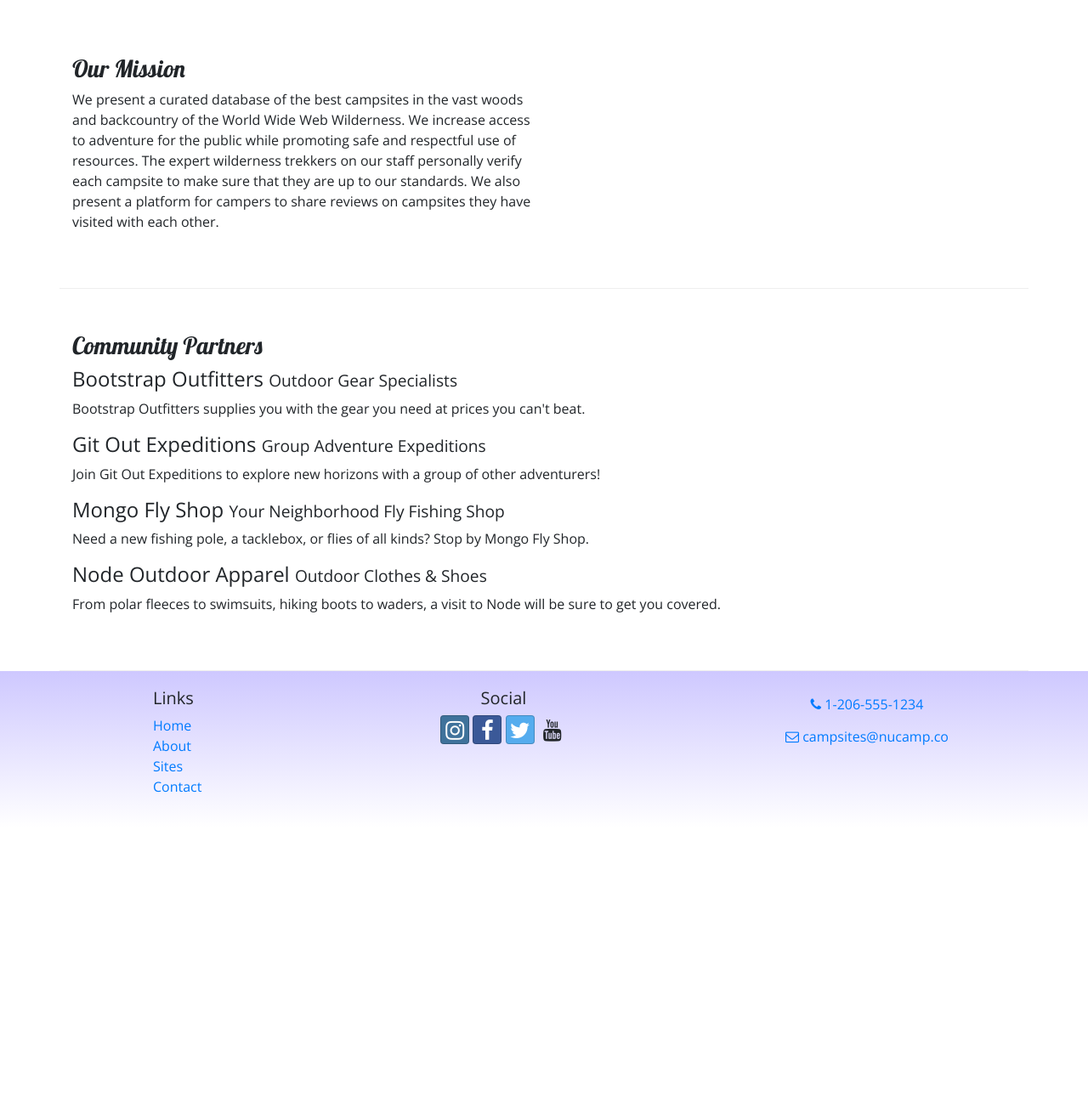
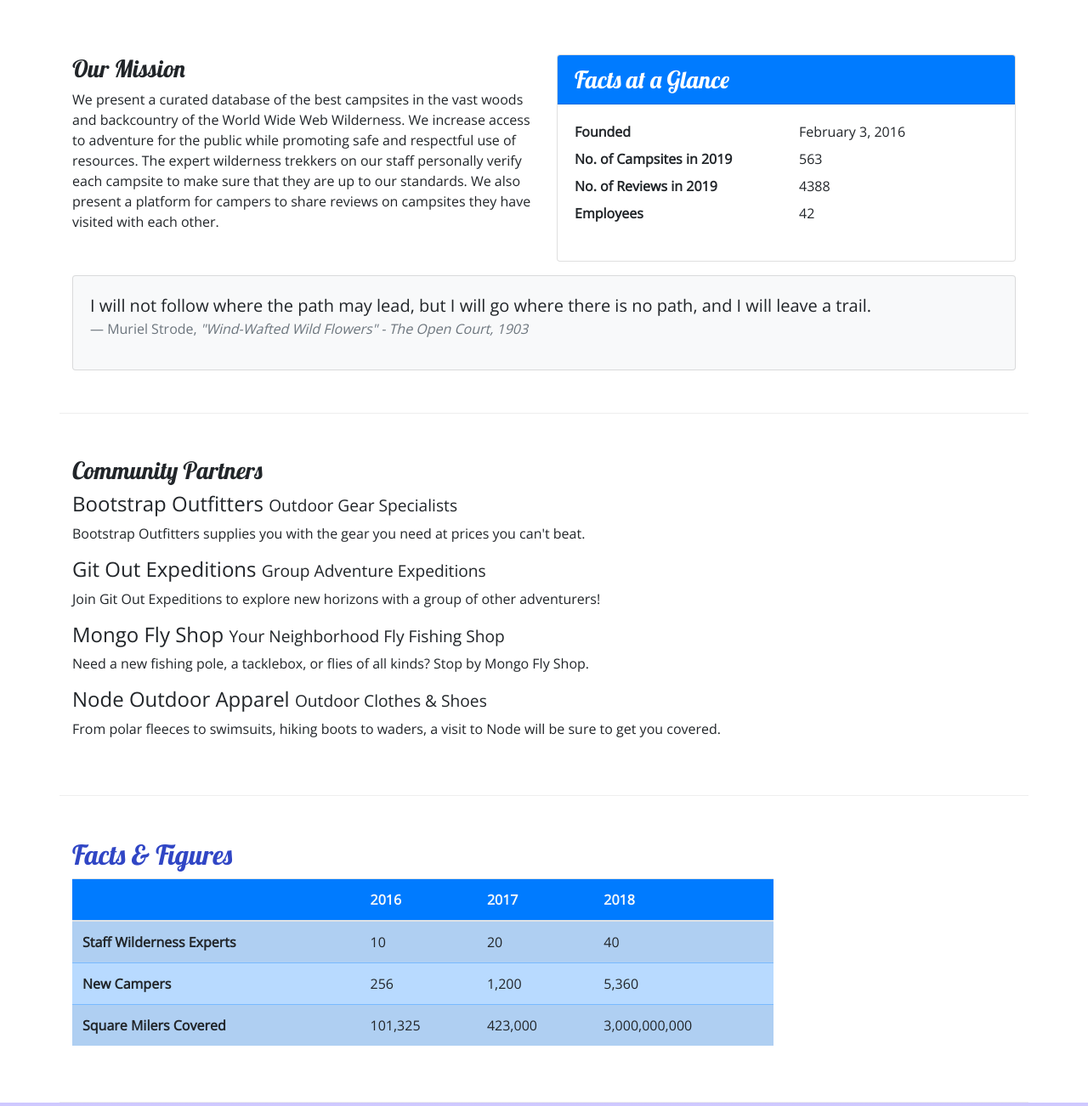
Before and after one commit to Xetts/nucampsite, a website: page aboutus.html in a window 1280 px wide. Shown: the part 340-1642 px from the top of the page at 85% size. Before the commit the page ends 1314 px from the top, so only its background shows below. Drawn offline with nearby package versions, Linux system fonts and the light colour scheme.

Commit message:
Tables and Cards

```diff
--- a/aboutus.html
+++ b/aboutus.html
@@ -64,7 +64,36 @@
                 <h3>Our Mission</h3>
                 <p>We present a curated database of the best campsites in the vast woods and backcountry of the World Wide Web Wilderness. We increase access to adventure for the public while promoting safe and respectful use of resources. The expert wilderness trekkers on our staff personally verify each campsite to make sure that they are up to our standards. We also present a platform for campers to share reviews on campsites they have visited with each other.</p>
             </div>
+            <div class="col-sm-6">
+                <div class="card">
+                    <h3 class="card-header bg-primary text-white">Facts at a Glance</h3>
+                    <div class="card-body">
+                        <dl class="row">
+                            <dt class="col-6">Founded</dt>
+                            <dd class="col-6">February 3, 2016</dd>
+                            <dt class="col-6">No. of Campsites in 2019</dt>
+                            <dd class="col-6">563</dd>
+                            <dt class="col-6">No. of Reviews in 2019</dt>
+                            <dd class="col-6">4388</dd>
+                            <dt class="col-6">Employees</dt>
+                            <dd class="col-6">42</dd>
+                        </dl>
+                    </div>
+                </div>
+            </div>
+                <div class="col">
+                    <div class="card bg-light mt-3">
+                        <blockquote class="blockquote card-body">
+                            <p class="mb-0">I will not follow where the path may lead, but I will go where there is no path, and I will leave a trail.</p>
+                            <footer class="blockquote-footer">Muriel Strode,
+                                <cite title="Source Title">"Wind-Wafted Wild Flowers" - The Open Court, 1903</cite>
+                            </footer>
+                        </blockquote>
+                    </div>
+                </div>
         </div>
+
+
 
         <div class="row row-content">
             <div class="col col-12">
@@ -79,9 +108,48 @@
                 <p class="d-none d-sm-block">From polar fleeces to swimsuits, hiking boots to waders, a visit to Node will be sure to get you covered.</p>
             </div>
         </div>
+
+        <div class="row row-content">
+            <div class="col-sm-9">
+                <h2>Facts &amp; Figures</h2>
+                <div class="table-responsive">
+                    <table class="table table-striped">
+                        <thead>
+                            <tr class="bg-primary text-light">
+                                <th></th>
+                                <th>2016</th>
+                                <th>2017</th>
+                                <th>2018</th>
+                            </tr>
+                        </thead>
+                        <tbody class="table-primary">
+                            <tr>
+                                <th>Staff Wilderness Experts</th>
+                                <td>10</td>
+                                <td>20</td>
+                                <td>40</td>
+                            </tr>
+                            <tr>
+                                <th>New Campers</th>
+                                <td>256</td>
+                                <td>1,200</td>
+                                <td>5,360</td>
+                            </tr>
+                            <tr>
+                                <th>Square Milers Covered</th>
+                                <td>101,325</td>
+                                <td>423,000</td>
+                                <td>3,000,000,000</td>
+                            </tr>
+                        </tbody>
+                    </table>
+                </div>
+            </div>
+        </div>
+
     </div>
 
-    <footer>
+    <footer class="site-footer">
         <div class="container">
             <div class="row">
                 <div class="col-4 col-sm-2 offset-1">
--- a/css/styles.css
+++ b/css/styles.css
@@ -14,7 +14,7 @@ header h2{
     color: #CEC8FF
 }
 
-footer {
+.site-footer {
     background-image: linear-gradient(#CEC8FF, white);
     padding: 20px 0;
 }
```
Also changed, not shown: contactus.html (+1 -1 lines), index.html (+1 -1 lines).
